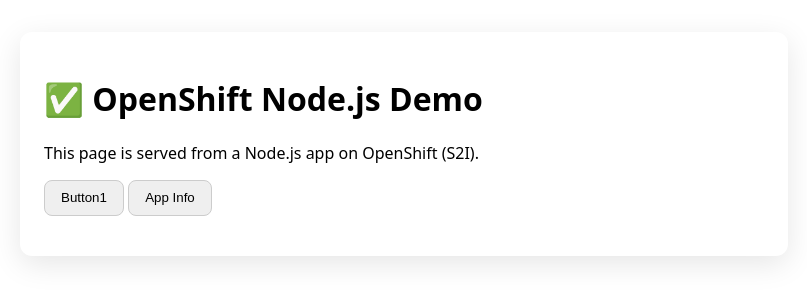
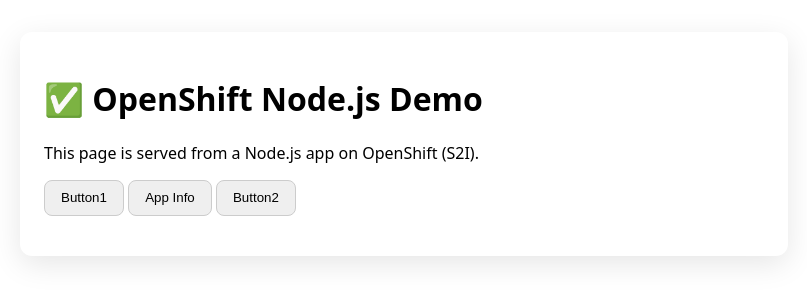
Before and after one commit to hamza808111/Python-app, a website: page public/index.html in a window 1280 px wide. Shown: the whole page, without its empty margins (12-819 px from the left). Drawn offline with Linux system fonts and the light colour scheme.

Commit message:
Update index.html

```diff
--- a/public/index.html
+++ b/public/index.html
@@ -17,6 +17,7 @@
       <p>This page is served from a Node.js app on OpenShift (S2I).</p>
       <button id="ping">Button1</button>
       <button id="info">App Info</button>
+      <button id="button2">Button2</button>
       <div id="out"></div>
     </div>
     <script>
@@ -30,6 +31,9 @@
         const j = await r.json();
         document.getElementById("out").textContent = JSON.stringify(j, null, 2);
       });
+      document.getElementById("button2").addEventListener("click", () => {
+        document.getElementById("out").textContent = "Button2 clicked";
+      });
     </script>
   </body>
 </html>
```
